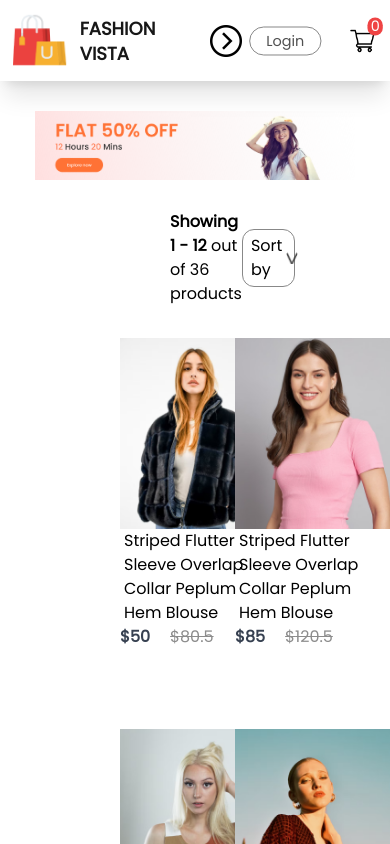
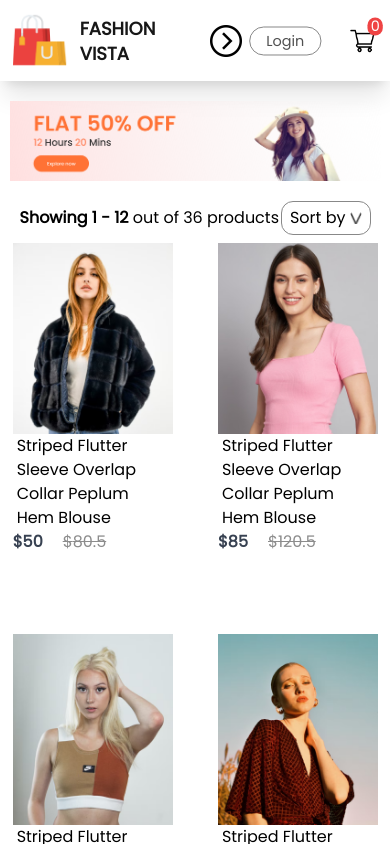
Before and after one commit to priyadharshinitc/Fashion-Vista, a React (Create React App) app in the folder frontend/: page /women in a window 390 px wide. Shown: the top 844 px of the page. Built offline with nearby package versions, Linux system fonts and the light colour scheme.

Commit message:
Shop Category page made responsive

```diff
--- a/frontend/src/Components/Item/Item.jsx
+++ b/frontend/src/Components/Item/Item.jsx
@@ -3,7 +3,7 @@ import { Link } from 'react-router-dom'
 
 const Item = (props) => {
   return (
-    <div className='item w-[350px] hover:scale-[1.01] hover:transition duration-[0.6s] max-xl:w-[220px] max-xl:text-base max-lg:w-[170px] max-md:w-[120px] max-sm:w-[160px]'>
+    <div className={`item w-[350px] hover:scale-[1.01] hover:transition duration-[0.6s] max-xl:w-[220px] max-xl:text-base max-lg:w-[170px] max-md:w-[120px] max-sm:w-[160px] ${props.className}`}>
         <Link to={`/product/${props.id}`}>
           <img className='w-[300px] max-xl:w-[220px] max-lg:w-[170px] max-md:w-[120px] max-sm:w-[160px]' src={props.image} alt="Product Image" onClick={window.scrollTo(0, 0)} />
         </Link>
--- a/frontend/src/Pages/ShopCategory.jsx
+++ b/frontend/src/Pages/ShopCategory.jsx
@@ -7,28 +7,28 @@ const ShopCategory = (props) => {
   const {all_product} = useContext(ShopContext)
   return (
     <div className='shop-category'>
-      <img className='shopcategory-banner block w-[82%] my-[30px] mx-auto' src={props.banner} alt="Banner Image" />
-      <div className="shopcategory-indexSort flex justify-between items-center my-0 mx-[170px]">
-        <p>
+      <img className='shopcategory-banner block w-[82%] my-[30px] mx-[30px] max-xl:my-5 max-xl:w-[90%] max-md:w-[95%] max-sm:mx-[10px]' src={props.banner} alt="Banner Image" />
+      <div className="shopcategory-indexSort flex justify-between items-center my-0 mx-[170px] max-xl:w-[90%] max-xl:m-auto">
+        <p className='max-xl:text-base'>
           <span className='font-semibold'>Showing 1 - 12</span> out of 36 products
         </p>
-        <div className="shopcategory-sort py-1 px-2 rounded-xl border border-[#888] flex items-center gap-1">
+        <div className="shopcategory-sort py-1 px-2 rounded-xl border border-[#888] flex items-center gap-1 max-xl:py-1 max-xl:px-2 max-xl:text-base">
           Sort by <img className='w-3 h-3' src={dropdown_icon} alt="Dropdown Icon" />
         </div>
       </div>
 
-      <div className='shopcategory-products grid grid-cols-4 gap-20 my-8 mx-[120px] max-sm:grid-cols-2'>
+      <div className='shopcategory-products grid grid-cols-4 items-center gap-20 my-8 mx-[30px] max-xl:w-[90%] max-xl:my-2 max-xl:gap-x-10 max-md:w-[95%] max-sm:grid-cols-2 max-sm:mx-[10px]'>
         {all_product.map((item, i) => {
           if(props.category === item.category) {
-            return <Item key={i} id={item.id} name={item.name} image={item.image} new_price={item.new_price} old_price={item.old_price} />
+            return <Item key={i} id={item.id} name={item.name} image={item.image} new_price={item.new_price} old_price={item.old_price} className="max-xl:m-auto" />
           } else {
             return null
           }
         })}
       </div>
-      <div className="shopcategory-loadmore w-[233px] h-[69px] rounded-full bg-[#EDEDED] text-[#787878] text-xl font-medium flex justify-center items-center my-[150px] mx-auto ">
+      {/* <div className="   w-[233px] h-[69px] rounded-full bg-[#EDEDED] text-[#787878] text-xl font-medium flex justify-center items-center my-[150px] mx-auto max-xl:">
         Explore More
-      </div>
+      </div> */}
     </div>
   )
 }
```
